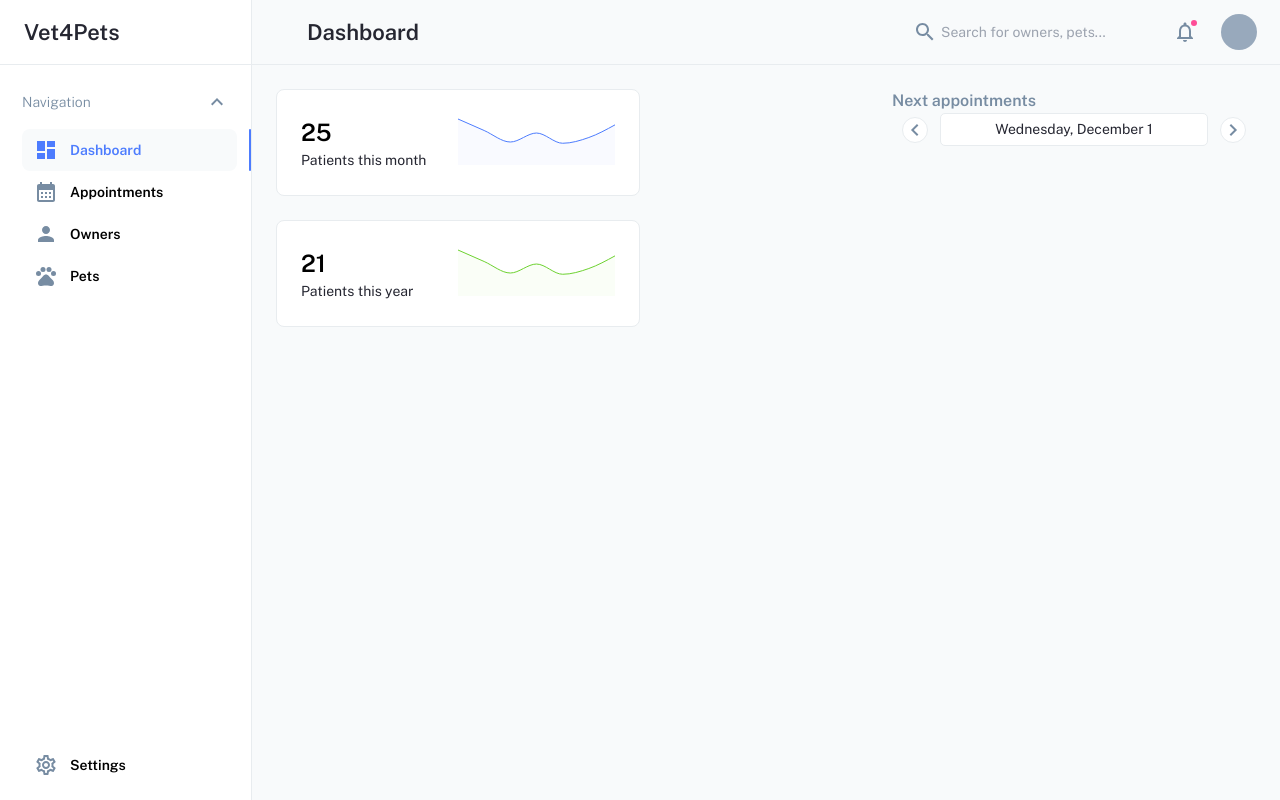
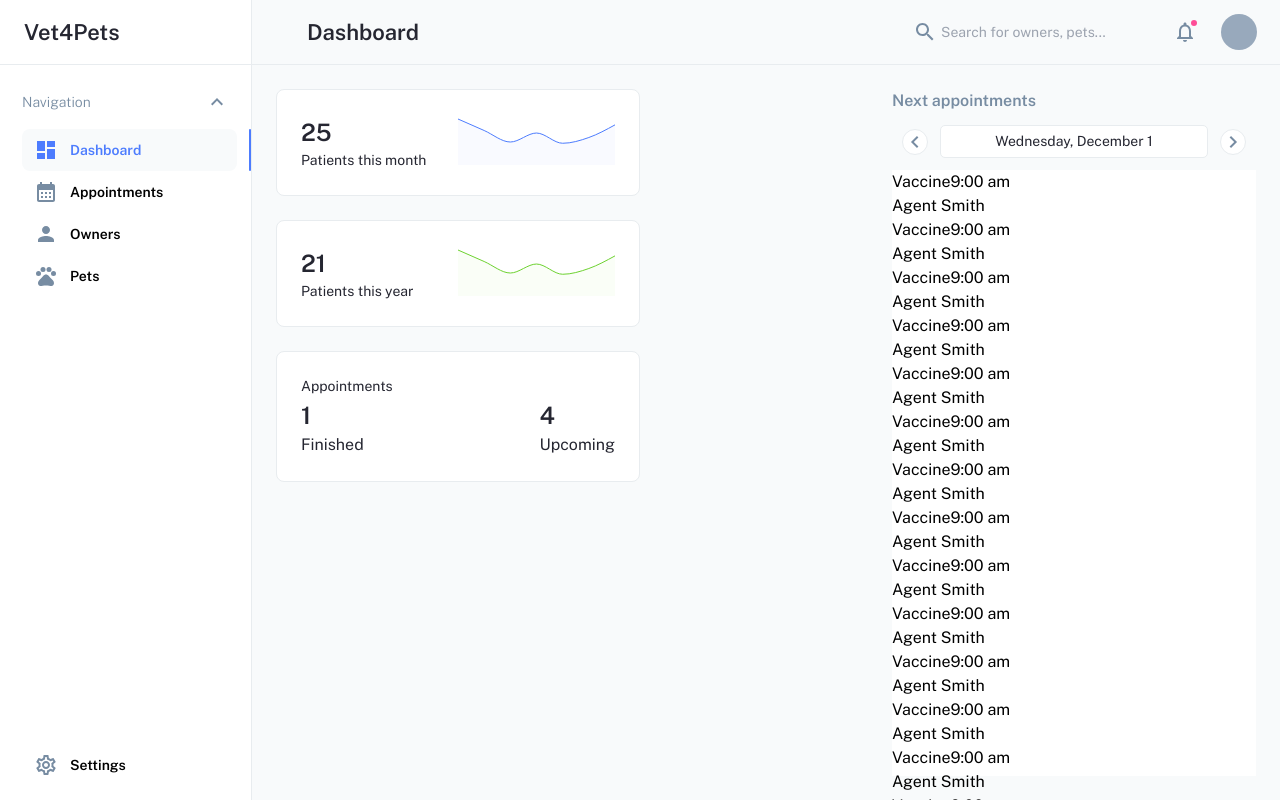
Before and after one commit to everydaycode20/vet4pets, a React (Vite) app in the folder client_/: page /dashboard in a window 1280 px wide. Both pictures are taken after a click on the button "next date". Built offline with nearby package versions, Linux system fonts and the light colour scheme.

Commit message:
update dashboard page

```diff
--- a/client_/src/App.scss
+++ b/client_/src/App.scss
@@ -5,6 +5,7 @@
 @import "./assets/scss/fonts/fonts.scss";
 @import "./assets/scss/colors/colors";
 @import "./assets/scss/breakpoints";
+@import "./assets/scss/variables";
 
 :root {
   box-sizing: border-box;
@@ -18,7 +19,7 @@ body {
 
 main {
   width: 100vw;
-  height: 100vh;
+  height: calc(100vh - $top-bar-width);
 }
 
 h1 {
@@ -178,6 +179,7 @@ h5 {
   width: 100%;
   max-width: none;
   padding-top: 24px;
+  padding-bottom: 24px;
 }
 
 // .border-radius-5 {
--- a/client_/src/assets/scss/_variables.scss
+++ b/client_/src/assets/scss/_variables.scss
@@ -1 +1,2 @@
 $sidebar-width: 252px;
+$top-bar-width: 65px;
--- a/client_/src/components/chart-card/chart-card.module.scss
+++ b/client_/src/components/chart-card/chart-card.module.scss
@@ -22,5 +22,18 @@
   p {
     font-size: 24px;
     line-height: 36px;
+    color: $black;
+  }
+
+  span {
+    color: $black;
   }
 }
+
+.finished {
+  font-size: 16px;
+}
+
+.number {
+  font-size: 24px;
+}
--- a/client_/src/components/chart-card/chart-card.tsx
+++ b/client_/src/components/chart-card/chart-card.tsx
@@ -11,13 +11,7 @@ interface IChartCard {
   stroke: string;
 }
 
-export default function ChartCard({
-  title,
-  quantity,
-  data,
-  fill,
-  stroke,
-}: IChartCard) {
+export function ChartCard({ title, quantity, data, fill, stroke }: IChartCard) {
   return (
     <article
       className={JoinClasses(
@@ -35,3 +29,42 @@ export default function ChartCard({
     </article>
   );
 }
+
+export function SimpleCart({
+  finished,
+  upcoming,
+}: {
+  finished: string | number;
+  upcoming: string | number;
+}) {
+  return (
+    <article
+      className={JoinClasses(
+        "chart-card flex flex-col sm:flex-row",
+        styles.card
+      )}
+    >
+      <div className="w-full">
+        <h2 className="font-medium">Appointments</h2>
+
+        <div className="flex justify-between">
+          <div className="flex flex-col">
+            <span className={JoinClasses("font-semibold", styles.number)}>
+              {finished}
+            </span>
+
+            <span className={JoinClasses("", styles.finished)}>Finished</span>
+          </div>
+
+          <div className="flex flex-col">
+            <span className={JoinClasses("font-semibold", styles.number)}>
+              {upcoming}
+            </span>
+
+            <span className={JoinClasses("", styles.finished)}>Upcoming</span>
+          </div>
+        </div>
+      </div>
+    </article>
+  );
+}
--- a/client_/src/components/next-appointments/next-appointments.module.scss
+++ b/client_/src/components/next-appointments/next-appointments.module.scss
@@ -3,16 +3,19 @@
 .container {
   min-width: 364px;
   width: 100%;
+  max-height: 860px;
 
   h2 {
     font-size: 16px;
     line-height: 24px;
+    margin-bottom: 12px;
   }
 }
 
 .controls {
   padding: 0 10px;
   column-gap: 12px;
+  padding-bottom: 12px;
 
   button {
     width: 26px;
--- a/client_/src/components/next-appointments/next-appointments.tsx
+++ b/client_/src/components/next-appointments/next-appointments.tsx
@@ -1,27 +1,92 @@
-import { useState } from "react";
+import { useLayoutEffect, useState, useRef } from "react";
 
 import NavigateNextOutlinedIcon from "@mui/icons-material/NavigateNextOutlined";
 
 import JoinClasses from "../../utils/join-classes";
+
 import styles from "./next-appointments.module.scss";
+
+const data = [
+  { time: "9:00 am", owner: "Agent Smith", type: "Vaccine" },
+  { time: "9:00 am", owner: "Agent Smith", type: "Vaccine" },
+  { time: "9:00 am", owner: "Agent Smith", type: "Vaccine" },
+  { time: "9:00 am", owner: "Agent Smith", type: "Vaccine" },
+  { time: "9:00 am", owner: "Agent Smith", type: "Vaccine" },
+  { time: "9:00 am", owner: "Agent Smith", type: "Vaccine" },
+  { time: "9:00 am", owner: "Agent Smith", type: "Vaccine" },
+  { time: "9:00 am", owner: "Agent Smith", type: "Vaccine" },
+  { time: "9:00 am", owner: "Agent Smith", type: "Vaccine" },
+  { time: "9:00 am", owner: "Agent Smith", type: "Vaccine" },
+  { time: "9:00 am", owner: "Agent Smith", type: "Vaccine" },
+  { time: "9:00 am", owner: "Agent Smith", type: "Vaccine" },
+  { time: "9:00 am", owner: "Agent Smith", type: "Vaccine" },
+  { time: "9:00 am", owner: "Agent Smith", type: "Vaccine" },
+  { time: "9:00 am", owner: "Agent Smith", type: "Vaccine" },
+  { time: "9:00 am", owner: "Agent Smith", type: "Vaccine" },
+  { time: "9:00 am", owner: "Agent Smith", type: "Vaccine" },
+  { time: "9:00 am", owner: "Agent Smith", type: "Vaccine" },
+  { time: "9:00 am", owner: "Agent Smith", type: "Vaccine" },
+  { time: "9:00 am", owner: "Agent Smith", type: "Vaccine" },
+];
+
+const data2 = [
+  { time: "9:00 am", owner: "Agent Smith", type: "Vaccine" },
+  { time: "9:00 am", owner: "Agent Smith", type: "Vaccine" },
+  { time: "9:00 am", owner: "Agent Smith", type: "Vaccine" },
+  { time: "9:00 am", owner: "Agent Smith", type: "Vaccine" },
+  { time: "9:00 am", owner: "Agent Smith", type: "Vaccine" },
+  { time: "9:00 am", owner: "Agent Smith", type: "Vaccine" },
+  { time: "9:00 am", owner: "Agent Smith", type: "Vaccine" },
+  { time: "9:00 am", owner: "Agent Smith", type: "Vaccine" },
+];
 
 export default function NextAppointments() {
   const [date, setDate] = useState("Tuesday, November 30");
 
+  const [app, setApp] = useState<any>([]);
+
+  const containerRef = useRef(null);
+
+  const [hidden, setHidden] = useState(false);
+
   function Prev() {
     setDate("Monday, November 29");
+
+    setApp(data2);
   }
 
   function Next() {
     setDate("Wednesday, December 1");
+
+    setApp(data);
   }
+
+  useLayoutEffect(() => {
+    const containerHeight = (
+      containerRef.current as unknown as HTMLDivElement
+    ).getBoundingClientRect().height;
+
+    const controlsHeight = (containerRef.current as unknown as HTMLDivElement)
+      .querySelector("#controls")
+      ?.getBoundingClientRect().height;
+
+    (
+      (containerRef.current as unknown as HTMLDivElement).querySelector(
+        "#appointments-list"
+      ) as HTMLDivElement
+    ).style.height =
+      containerHeight -
+      (controlsHeight !== undefined ? controlsHeight : 0) +
+      "px";
+  }, []);
 
   return (
     <div
-      className={styles.container}
+      className={JoinClasses("h-full", styles.container)}
       aria-roledescription="next appointments"
-      aria-live="polite"
+      ref={containerRef}
     >
+      <div id="controls">
         <h2 className="text-light-gray-4">Next appointments</h2>
 
         <div
@@ -29,6 +94,7 @@ export default function NextAppointments() {
             "flex items-center justify-between",
             styles.controls
           )}
+          aria-live="polite"
         >
           <button type="button" onClick={Prev}>
             <span className="sr-only">previous date</span>
@@ -50,6 +116,33 @@ export default function NextAppointments() {
 
             <NavigateNextOutlinedIcon htmlColor="#778CA2" />
           </button>
+
+          <span
+            className="sr-only"
+            // aria-hidden={hidden}
+            // tabIndex={0}
+            // onFocus={() => setHidden(true)}
+            // aria-hidden="true"
+          >{`${app.length} appointments`}</span>
+        </div>
+      </div>
+
+      <div className="bg-white" id="appointments-list">
+        <ul>
+          {app.map((val: any, i: any) => {
+            return (
+              <li key={i}>
+                <div>
+                  <span>{val.type}</span>
+
+                  <span>{val.time}</span>
+                </div>
+
+                <span>{val.owner}</span>
+              </li>
+            );
+          })}
+        </ul>
       </div>
     </div>
   );
--- a/client_/src/routes/dashboard/dashboard.tsx
+++ b/client_/src/routes/dashboard/dashboard.tsx
@@ -1,4 +1,4 @@
-import ChartCard from "../../components/chart-card/chart-card";
+import { ChartCard, SimpleCart } from "../../components/chart-card/chart-card";
 import NextAppointments from "../../components/next-appointments/next-appointments";
 
 const data = [
@@ -48,8 +48,8 @@ const data = [
 
 export default function Dashboard() {
   return (
-    <div className="flex">
-      <section className="flex gap-[24px] flex-wrap w-full">
+    <div className="flex gap-[24px] h-full">
+      <section className="flex gap-[24px] flex-wrap w-full h-fit">
         <ChartCard
           title="Patients this month"
           quantity={25}
@@ -65,6 +65,8 @@ export default function Dashboard() {
           fill="rgba(109,210,48,0.06)"
           stroke="#6DD230"
         />
+
+        <SimpleCart finished={1} upcoming={4} />
       </section>
 
       <section>
--- a/client_/src/routes/root/root.tsx
+++ b/client_/src/routes/root/root.tsx
@@ -14,8 +14,8 @@ export default function Root() {
       <div className={JoinClasses("w-full", styles["main-container"])}>
         <TopBar />
 
-        <main className="w-full h-full bg-light-gray-3">
-          <div className="container">
+        <main className="w-full bg-light-gray-3">
+          <div className="container h-full">
             <Outlet />
           </div>
         </main>
```
Lines whose indentation alone changed are shown as unchanged.
